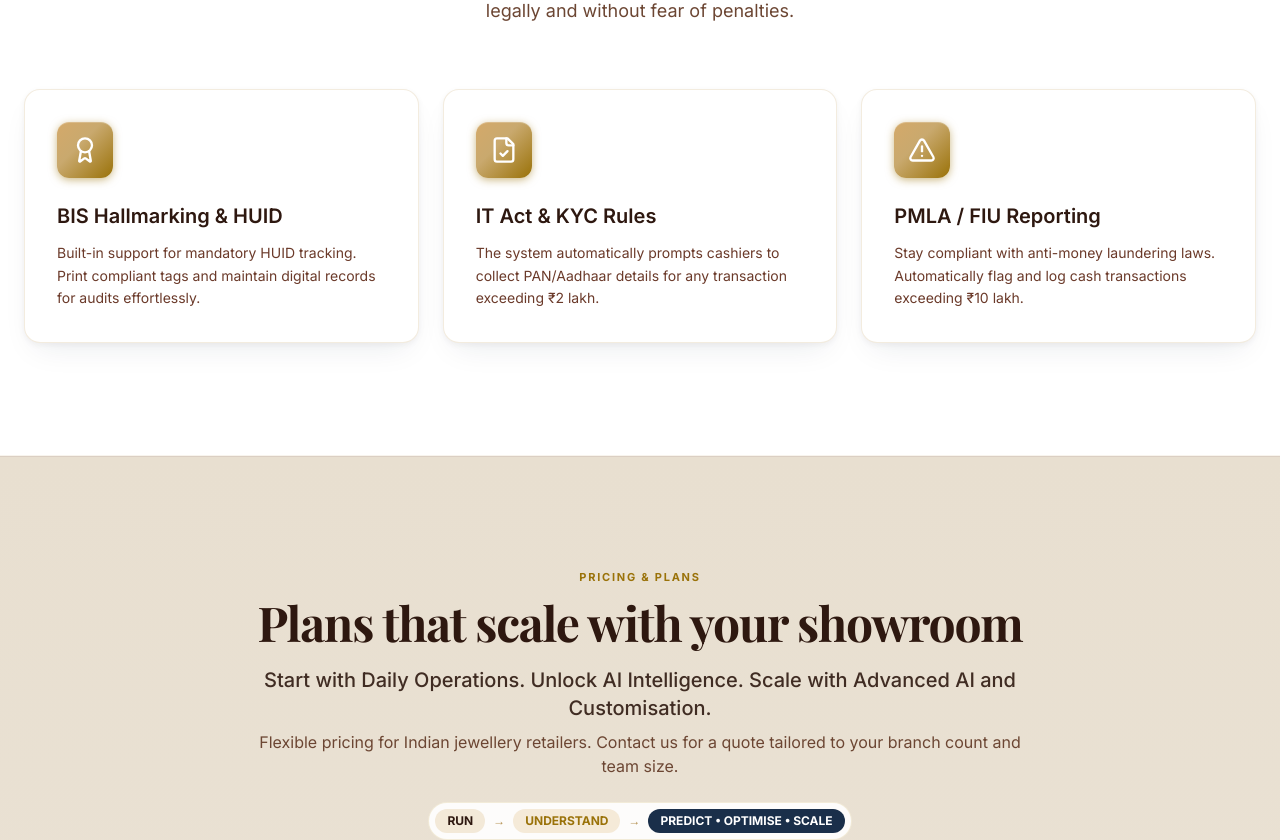
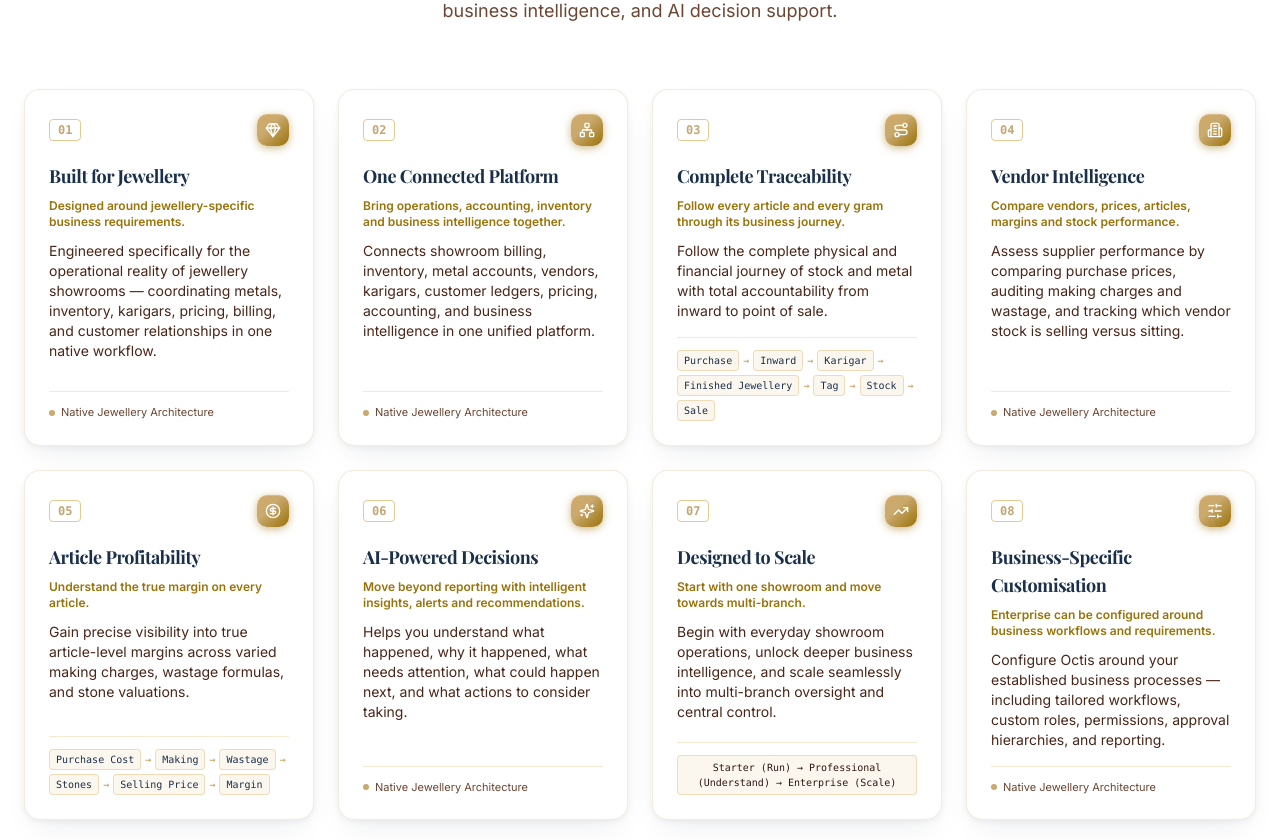
Before and after one commit to Sriikaran/octis-redesign, a Next.js app: page / in a window 1280 px wide. Shown: the part 7320-8160 px from the top of the page. Built offline with nearby package versions, Linux system fonts and the light colour scheme; a web font is replaced by a local one.

Commit message:
feat(homepage): complete Phase 6-R6 Why Octis pillars and AI FAQs (website.docx)

```diff
--- a/src/app/page.tsx
+++ b/src/app/page.tsx
@@ -3,6 +3,7 @@ import Hero from "@/components/Hero";
 import Features from "@/components/Features";
 import AIIntelligence from "@/components/AIIntelligence";
 import SpotlightSection from "@/components/SpotlightSection";
+import WhyOctis from "@/components/WhyOctis";
 import Compliance from "@/components/Compliance";
 import Pricing from "@/components/Pricing";
 import Faq from "@/components/Faq";
@@ -18,6 +19,7 @@ export default function Home() {
         <Features />
         <AIIntelligence />
         <SpotlightSection />
+        <WhyOctis />
         <Compliance />
         <Pricing />
         <Faq />
--- a/src/components/Faq.tsx
+++ b/src/components/Faq.tsx
@@ -46,6 +46,31 @@ export default function Faq() {
       question: "Where is Octis available?",
       answer:
         "Octis is built for jewellery retailers across India. Our cloud platform works on any browser — no special hardware required beyond your existing billing PC and barcode scanner.",
+    },
+    {
+      question: "Which OCTIS plan includes AI features?",
+      answer:
+        "AI business features begin with the Professional plan. Professional includes AI business insights, stock and dead-stock analysis, profit and margin insights, vendor intelligence and AI alerts and recommendations.",
+    },
+    {
+      question: "What AI features are included in OCTIS Enterprise?",
+      answer:
+        "Enterprise includes advanced capabilities such as AI catalogue image generation, predictive sales insights, AI purchase recommendations and advanced AI-powered business alerts.",
+    },
+    {
+      question: "Can OCTIS identify dead stock?",
+      answer:
+        "Professional and Enterprise include AI-powered stock and dead-stock analysis to help identify slow-moving inventory and areas where capital may be tied up.",
+    },
+    {
+      question: "Can OCTIS provide purchase recommendations?",
+      answer:
+        "AI Purchase Recommendations are included in the Enterprise plan.",
+    },
+    {
+      question: "Does OCTIS support business-specific customisation?",
+      answer:
+        "Yes. Enterprise can be customised around business workflows, roles, permissions, approvals, reporting and operational requirements.",
     },
   ];
 
--- a/src/components/SpotlightDigitalCommerce.tsx
+++ b/src/components/SpotlightDigitalCommerce.tsx
@@ -139,13 +139,13 @@ export default function SpotlightDigitalCommerce() {
           <div className="rounded-xl bg-black/25 p-4 sm:p-5 border border-white/10 mb-5">
             <div className="flex justify-between items-start gap-3 mb-3">
               <div>
-                <p className="text-[11px] font-mono text-gold-300/80 uppercase">SKU: NK-22K-8092 • HUID #OCT892</p>
+                <p className="text-[11px] font-mono text-gold-300/80 uppercase">Sample SKU: NK-22K-8092 • HUID #OCT892</p>
                 <h5 className="font-display font-bold text-base sm:text-lg text-white">
                   Handcrafted Antique Temple Choker
                 </h5>
               </div>
               <span className="px-2 py-0.5 rounded text-[10px] font-bold bg-emerald-500/20 text-emerald-300 border border-emerald-500/30 whitespace-nowrap">
-                Live in Catalogue
+                Illustrative Preview
               </span>
             </div>
 
--- /dev/null
+++ b/src/components/WhyOctis.tsx
@@ -0,0 +1,181 @@
+import {
+  Gem,
+  Network,
+  Route,
+  Building2,
+  CircleDollarSign,
+  Sparkles,
+  TrendingUp,
+  SlidersHorizontal,
+} from "lucide-react";
+
+export default function WhyOctis() {
+  const pillars = [
+    {
+      num: "01",
+      title: "Built for Jewellery",
+      corePhrase: "Designed around jewellery-specific business requirements.",
+      description:
+        "Engineered specifically for the operational reality of jewellery showrooms — coordinating metals, inventory, karigars, pricing, billing, and customer relationships in one native workflow.",
+      icon: Gem,
+    },
+    {
+      num: "02",
+      title: "One Connected Platform",
+      corePhrase: "Bring operations, accounting, inventory and business intelligence together.",
+      description:
+        "Connects showroom billing, inventory, metal accounts, vendors, karigars, customer ledgers, pricing, accounting, and business intelligence in one unified platform.",
+      icon: Network,
+    },
+    {
+      num: "03",
+      title: "Complete Traceability",
+      corePhrase: "Follow every article and every gram through its business journey.",
+      subtext: "Track Every Gram. Every Item. Every Movement.",
+      flow: [
+        "Purchase",
+        "Inward",
+        "Karigar",
+        "Finished Jewellery",
+        "Tag",
+        "Stock",
+        "Sale",
+      ],
+      description:
+        "Follow the complete physical and financial journey of stock and metal with total accountability from inward to point of sale.",
+      icon: Route,
+    },
+    {
+      num: "04",
+      title: "Vendor Intelligence",
+      corePhrase: "Compare vendors, prices, articles, margins and stock performance.",
+      description:
+        "Assess supplier performance by comparing purchase prices, auditing making charges and wastage, and tracking which vendor stock is selling versus sitting.",
+      icon: Building2,
+    },
+    {
+      num: "05",
+      title: "Article Profitability",
+      corePhrase: "Understand the true margin on every article.",
+      flow: [
+        "Purchase Cost",
+        "Making",
+        "Wastage",
+        "Stones",
+        "Selling Price",
+        "Margin",
+      ],
+      description:
+        "Gain precise visibility into true article-level margins across varied making charges, wastage formulas, and stone valuations.",
+      icon: CircleDollarSign,
+    },
+    {
+      num: "06",
+      title: "AI-Powered Decisions",
+      corePhrase: "Move beyond reporting with intelligent insights, alerts and recommendations.",
+      description:
+        "Helps you understand what happened, why it happened, what needs attention, what could happen next, and what actions to consider taking.",
+      icon: Sparkles,
+    },
+    {
+      num: "07",
+      title: "Designed to Scale",
+      corePhrase: "Start with one showroom and move towards multi-branch.",
+      progression: "Starter (Run) → Professional (Understand) → Enterprise (Scale)",
+      description:
+        "Begin with everyday showroom operations, unlock deeper business intelligence, and scale seamlessly into multi-branch oversight and central control.",
+      icon: TrendingUp,
+    },
+    {
+      num: "08",
+      title: "Business-Specific Customisation",
+      corePhrase: "Enterprise can be configured around business workflows and requirements.",
+      description:
+        "Configure Octis around your established business processes — including tailored workflows, custom roles, permissions, approval hierarchies, and reporting.",
+      icon: SlidersHorizontal,
+    },
+  ];
+
+  return (
+    <section id="why-octis" className="py-20 md:py-28 landing-surface relative scroll-mt-20">
+      <div className="max-w-7xl mx-auto px-6">
+        <div className="text-center max-w-3xl mx-auto mb-14 sm:mb-16">
+          <p className="landing-section-label mb-3">Core Value Proposition</p>
+          <h2 className="font-display text-3xl sm:text-4xl font-bold tracking-tight mb-4 sm:mb-5 text-foreground">
+            Why Octis
+          </h2>
+          <p className="text-base sm:text-lg leading-relaxed text-muted-foreground">
+            Eight foundational pillars connecting daily showroom operations, metal traceability,
+            business intelligence, and AI decision support.
+          </p>
+        </div>
+
+        <div className="grid grid-cols-1 md:grid-cols-2 lg:grid-cols-4 gap-5 lg:gap-6">
+          {pillars.map((pillar) => {
+            const IconComp = pillar.icon;
+            return (
+              <div
+                key={pillar.num}
+                className="landing-feature-card p-6 flex flex-col justify-between hover:border-gold-400/80 transition-all duration-200"
+              >
+                <div>
+                  <div className="flex items-center justify-between mb-4">
+                    <span className="text-xs font-mono font-bold px-2 py-0.5 rounded bg-surface-tinted border border-gold-200 text-primary">
+                      {pillar.num}
+                    </span>
+                    <div className="w-8 h-8 rounded-lg icon-gradient-gold flex items-center justify-center text-white">
+                      <IconComp className="w-4 h-4" strokeWidth={2} />
+                    </div>
+                  </div>
+
+                  <h3 className="font-display text-base sm:text-lg font-bold text-[#1a2f4a] mb-2 tracking-tight">
+                    {pillar.title}
+                  </h3>
+
+                  <p className="text-xs font-semibold text-gold-700 mb-2.5 leading-snug">
+                    {pillar.corePhrase}
+                  </p>
+
+                  <p className="text-xs sm:text-sm text-brown-600 leading-relaxed mb-4">
+                    {pillar.description}
+                  </p>
+                </div>
+
+                {/* Optional journey, formula, or subtext footer */}
+                <div className="pt-3 border-t border-gold-200/40">
+                  {pillar.flow && (
+                    <div className="flex flex-wrap items-center gap-1 text-[10px] font-mono text-muted-foreground">
+                      {pillar.flow.map((step, idx) => (
+                        <span key={idx} className="flex items-center gap-1">
+                          <span className="px-1.5 py-0.5 rounded bg-gold-50/80 border border-gold-200/60 text-[#1a2f4a] font-medium">
+                            {step}
+                          </span>
+                          {idx < pillar.flow!.length - 1 && (
+                            <span className="text-gold-400 font-bold">→</span>
+                          )}
+                        </span>
+                      ))}
+                    </div>
+                  )}
+
+                  {pillar.progression && (
+                    <div className="text-[10px] font-mono font-medium text-gold-800 bg-gold-50/80 px-2 py-1 rounded border border-gold-200/60 text-center">
+                      {pillar.progression}
+                    </div>
+                  )}
+
+                  {!pillar.flow && !pillar.progression && (
+                    <div className="text-[11px] text-muted-foreground flex items-center gap-1.5">
+                      <span className="w-1.5 h-1.5 rounded-full bg-gold-500" />
+                      <span>Native Jewellery Architecture</span>
+                    </div>
+                  )}
+                </div>
+              </div>
+            );
+          })}
+        </div>
+      </div>
+    </section>
+  );
+}
```
Also changed, not shown: 2 other files (tests, documents, lock files or other folders).
